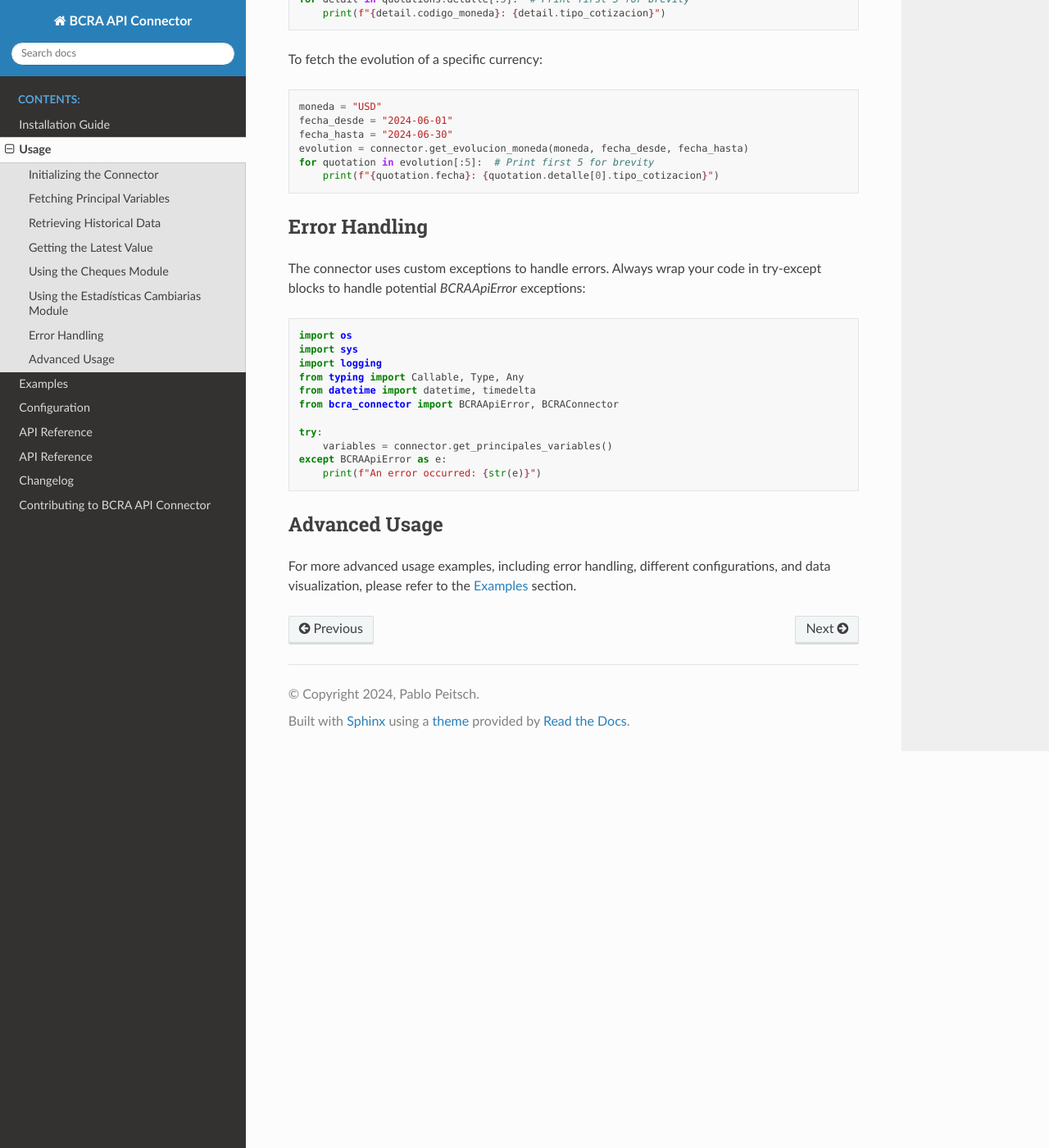
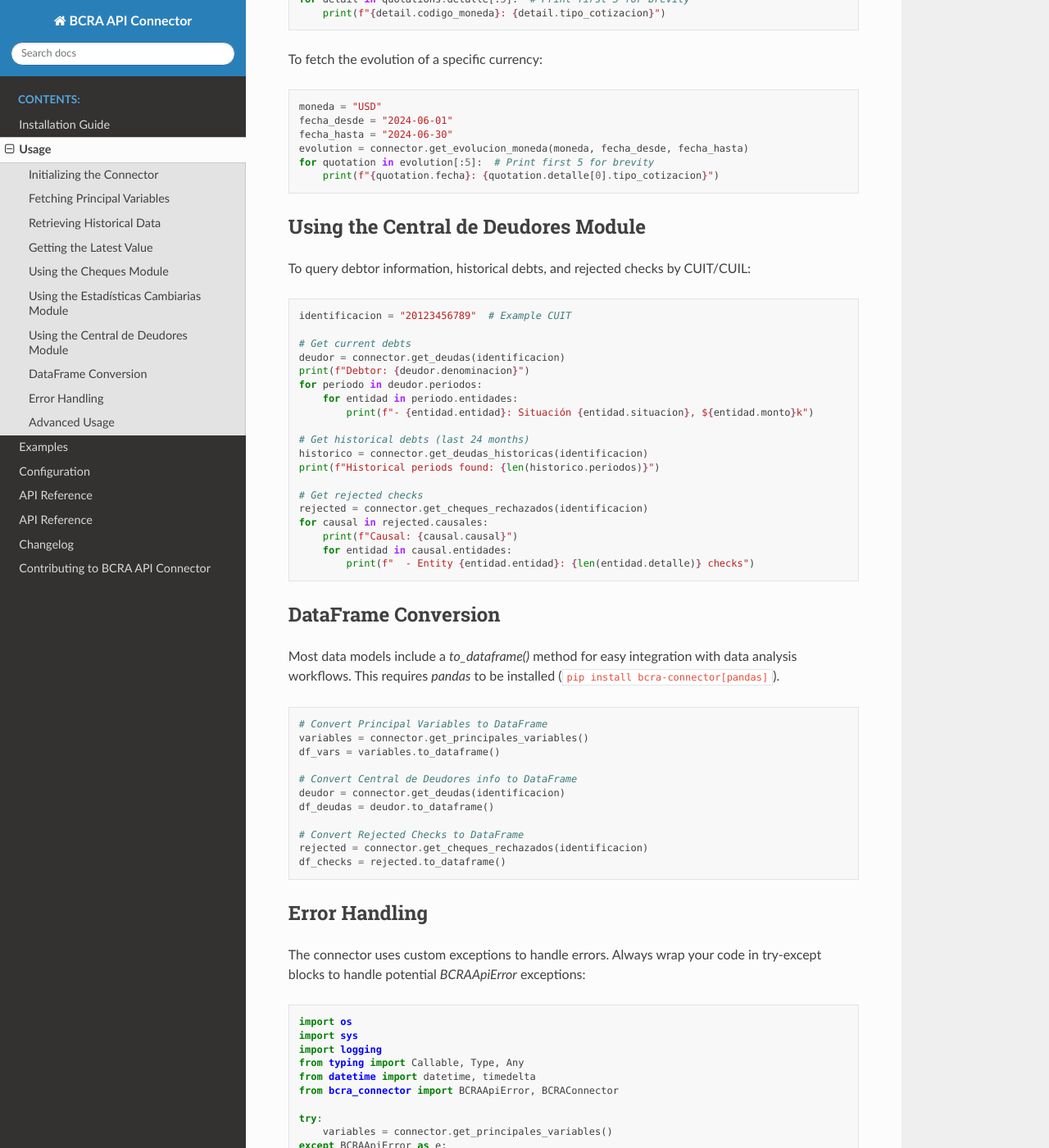
Before and after one commit to PPeitsch/bcra-connector, a Sphinx documentation site: the page built from docs/source/usage.rst, in a window 1280 px wide and 1400 px high, scrolled down 2056 px. Shown: the whole window at 82% size. Built offline with Sphinx 7.4.7 and the Read the Docs theme 3.1.0, drawn with Linux system fonts in a browser that asks for light colours.

Commit message:
docs: finalized release v0.9.0 documentation and changelog

```diff
--- a/docs/source/usage.rst
+++ b/docs/source/usage.rst
@@ -113,6 +113,52 @@ To fetch the evolution of a specific currency:
    for quotation in evolution[:5]:  # Print first 5 for brevity
        print(f"{quotation.fecha}: {quotation.detalle[0].tipo_cotizacion}")
 
+Using the Central de Deudores Module
+------------------------------------
+
+To query debtor information, historical debts, and rejected checks by CUIT/CUIL:
+
+.. code-block:: python
+
+   identificacion = "20123456789"  # Example CUIT
+
+   # Get current debts
+   deudor = connector.get_deudas(identificacion)
+   print(f"Debtor: {deudor.denominacion}")
+   for periodo in deudor.periodos:
+       for entidad in periodo.entidades:
+           print(f"- {entidad.entidad}: Situación {entidad.situacion}, ${entidad.monto}k")
+
+   # Get historical debts (last 24 months)
+   historico = connector.get_deudas_historicas(identificacion)
+   print(f"Historical periods found: {len(historico.periodos)}")
+
+   # Get rejected checks
+   rejected = connector.get_cheques_rechazados(identificacion)
+   for causal in rejected.causales:
+       print(f"Causal: {causal.causal}")
+       for entidad in causal.entidades:
+           print(f"  - Entity {entidad.entidad}: {len(entidad.detalle)} checks")
+
+DataFrame Conversion
+--------------------
+
+Most data models include a `to_dataframe()` method for easy integration with data analysis workflows. This requires `pandas` to be installed (``pip install bcra-connector[pandas]``).
+
+.. code-block:: python
+
+   # Convert Principal Variables to DataFrame
+   variables = connector.get_principales_variables()
+   df_vars = variables.to_dataframe()
+
+   # Convert Central de Deudores info to DataFrame
+   deudor = connector.get_deudas(identificacion)
+   df_deudas = deudor.to_dataframe()
+
+   # Convert Rejected Checks to DataFrame
+   rejected = connector.get_cheques_rechazados(identificacion)
+   df_checks = rejected.to_dataframe()
+
 Error Handling
 --------------
 
```
Also changed, not shown: CHANGELOG.md (+1 -1 lines).
